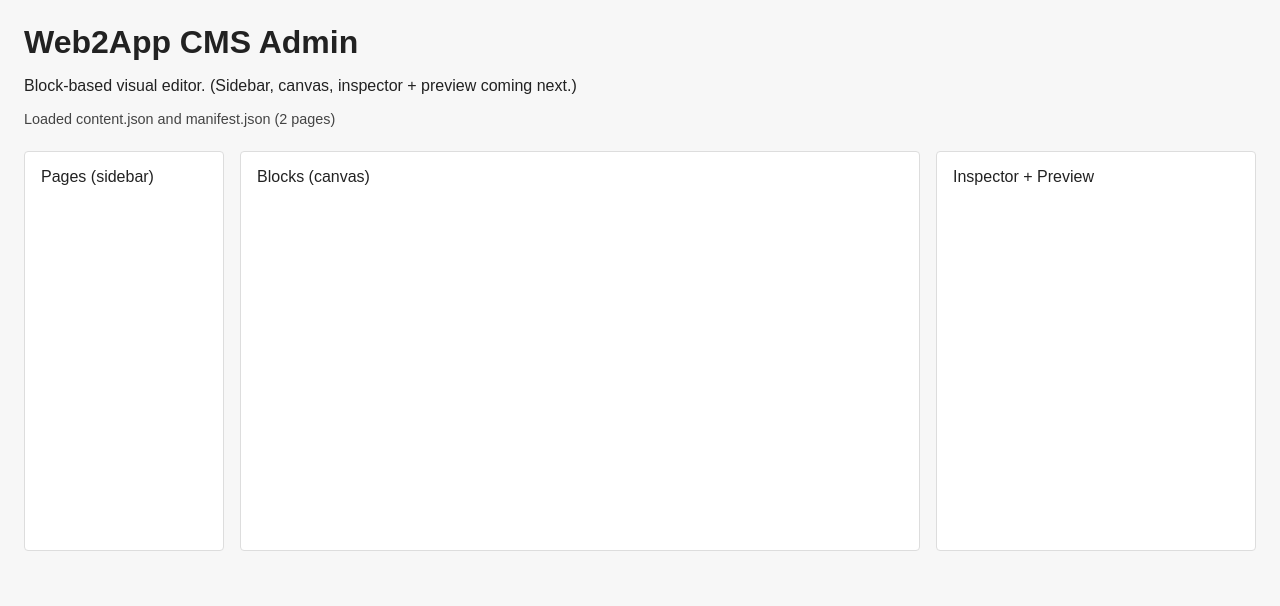
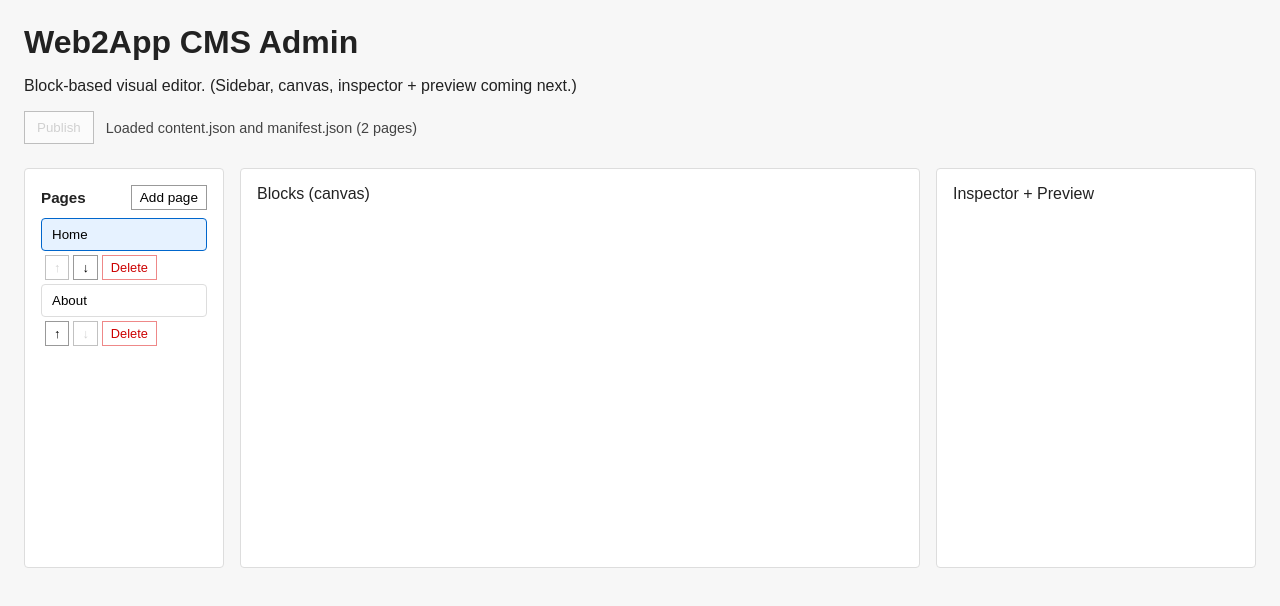
Before and after one commit to skerrey/web2app-cms, a React (Vite) app in the folder admin/: page / in a window 1280 px wide. Shown: the top 606 px of the page. Built offline with nearby package versions, Linux system fonts and the light colour scheme.

Commit message:
add sidebar

```diff
--- a/admin/public/content/content.json
+++ b/admin/public/content/content.json
@@ -6,7 +6,7 @@
       "blocks": [
         {
           "type": "text",
-          "text": "Welcome to the app."
+          "text": "TEST! TEST!"
         },
         {
           "type": "text",
--- a/admin/src/App.tsx
+++ b/admin/src/App.tsx
@@ -8,6 +8,7 @@ import {
   validateContent
 } from "./lib/json"
 import type { Manifest, Page } from "./types"
+import PageList from "./components/PageList"
 
 type LoadStatus = "idle" | "loading" | "loaded" | "error"
 
@@ -98,6 +99,39 @@ const App = () => {
           ? loadError ?? "Error"
           : ""
 
+  const handleAddPage = (page: Page) => {
+    setPages((prev) => [...prev, page])
+    setManifest((prev) =>
+      prev ? { ...prev, pagesOrder: [...prev.pagesOrder, page.id] } : null
+    )
+    setSelectedPageId(page.id)
+    setIsDirty(true)
+  }
+
+  const handleDeletePage = (id: string) => {
+    const nextPages = pages.filter((p) => p.id !== id)
+    setPages(nextPages)
+    setManifest((m) =>
+      m ? { ...m, pagesOrder: nextPages.map((p) => p.id) } : null
+    )
+    setSelectedPageId((sid) => (sid === id ? nextPages[0]?.id ?? null : sid))
+    setIsDirty(true)
+  }
+
+  const handleMovePage = (index: number, direction: -1 | 1) => {
+    const newIndex = index + direction
+    if (newIndex < 0 || newIndex >= pages.length) return
+    const next = [...pages]
+    const [removed] = next.splice(index, 1)
+    if (!removed) return
+    next.splice(newIndex, 0, removed)
+    setPages(next)
+    setManifest((m) =>
+      m ? { ...m, pagesOrder: next.map((p) => p.id) } : null
+    )
+    setIsDirty(true)
+  }
+
   return (
     <main className="container">
       <header>
@@ -105,6 +139,14 @@ const App = () => {
         <p>Block-based visual editor. (Sidebar, canvas, inspector + preview coming next.)</p>
       </header>
       <section className="actions">
+        <button
+          type="button"
+          id="publishButton"
+          disabled={!isDirty || isPublishing}
+          aria-label="Publish changes"
+        >
+          Publish
+        </button>
         <span id="status" className="status" aria-live="polite">
           {statusMessage}
         </span>
@@ -117,7 +159,17 @@ const App = () => {
         data-dirty={isDirty}
         data-publishing={isPublishing}
       >
-        <div className="layout-sidebar">Pages (sidebar)</div>
+        <div className="layout-sidebar">
+          <PageList
+            pages={pages}
+            selectedPageId={selectedPageId}
+            onSelectPage={setSelectedPageId}
+            onAddPage={handleAddPage}
+            onDeletePage={handleDeletePage}
+            onMovePage={handleMovePage}
+            disabled={loadStatus !== "loaded"}
+          />
+        </div>
         <div className="layout-canvas">Blocks (canvas)</div>
         <div className="layout-right">Inspector + Preview</div>
       </section>
--- /dev/null
+++ b/admin/src/components/PageList.tsx
@@ -0,0 +1,121 @@
+import type { Page } from "../types"
+
+const slugFromTitle = (title: string): string => {
+  const base = title
+    .trim()
+    .toLowerCase()
+    .replace(/\s+/g, "-")
+    .replace(/[^a-z0-9-]/g, "")
+  return base || "page"
+}
+
+const ensureUniqueId = (id: string, existingIds: string[]): string => {
+  if (!existingIds.includes(id)) return id
+  let n = 2
+  while (existingIds.includes(`${id}-${n}`)) n++
+  return `${id}-${n}`
+}
+
+export interface PageListProps {
+  pages: Page[]
+  selectedPageId: string | null
+  onSelectPage: (id: string) => void
+  onAddPage: (page: Page) => void
+  onDeletePage: (id: string) => void
+  onMovePage: (index: number, direction: -1 | 1) => void
+  disabled?: boolean
+}
+
+const PageList = ({
+  pages,
+  selectedPageId,
+  onSelectPage,
+  onAddPage,
+  onDeletePage,
+  onMovePage,
+  disabled = false
+}: PageListProps) => {
+  const handleAdd = () => {
+    const title = window.prompt("Page title?", "New Page")
+    if (title == null || title.trim() === "") return
+    const existingIds = pages.map((p) => p.id)
+    const baseId = slugFromTitle(title.trim())
+    const id = ensureUniqueId(baseId, existingIds)
+    const route = pages.length === 0 ? "/" : `/${id}`
+    const newPage: Page = {
+      id,
+      title: title.trim(),
+      route,
+      blocks: []
+    }
+    onAddPage(newPage)
+  }
+
+  const handleDelete = (id: string, title: string) => {
+    if (!window.confirm(`Delete page "${title}"?`)) return
+    onDeletePage(id)
+  }
+
+  return (
+    <div className="page-list">
+      <div className="page-list-header">
+        <span className="page-list-title">Pages</span>
+        <button
+          type="button"
+          className="page-list-add"
+          onClick={handleAdd}
+          disabled={disabled}
+          aria-label="Add page"
+        >
+          Add page
+        </button>
+      </div>
+      <ul className="page-list-items" role="list">
+        {pages.map((page, index) => (
+          <li key={page.id} className="page-list-item">
+            <button
+              type="button"
+              className={`page-list-item-button ${selectedPageId === page.id ? "is-selected" : ""}`}
+              onClick={() => onSelectPage(page.id)}
+              disabled={disabled}
+              aria-pressed={selectedPageId === page.id}
+            >
+              {page.title}
+            </button>
+            <div className="page-list-item-actions">
+              <button
+                type="button"
+                className="page-list-move"
+                onClick={() => onMovePage(index, -1)}
+                disabled={disabled || index === 0}
+                aria-label="Move up"
+              >
+                ↑
+              </button>
+              <button
+                type="button"
+                className="page-list-move"
+                onClick={() => onMovePage(index, 1)}
+                disabled={disabled || index === pages.length - 1}
+                aria-label="Move down"
+              >
+                ↓
+              </button>
+              <button
+                type="button"
+                className="page-list-delete"
+                onClick={() => handleDelete(page.id, page.title)}
+                disabled={disabled}
+                aria-label={`Delete ${page.title}`}
+              >
+                Delete
+              </button>
+            </div>
+          </li>
+        ))}
+      </ul>
+    </div>
+  )
+}
+
+export default PageList
--- a/admin/src/styles.css
+++ b/admin/src/styles.css
@@ -61,6 +61,81 @@ button:disabled {
   border-radius: 4px;
 }
 
+.page-list {
+  display: flex;
+  flex-direction: column;
+  gap: 8px;
+}
+
+.page-list-header {
+  display: flex;
+  align-items: center;
+  justify-content: space-between;
+  gap: 8px;
+}
+
+.page-list-title {
+  font-weight: 600;
+  font-size: 0.95rem;
+}
+
+.page-list-add {
+  padding: 4px 8px;
+  font-size: 0.85rem;
+}
+
+.page-list-items {
+  list-style: none;
+  margin: 0;
+  padding: 0;
+  display: flex;
+  flex-direction: column;
+  gap: 4px;
+}
+
+.page-list-item {
+  display: flex;
+  flex-direction: column;
+  gap: 4px;
+}
+
+.page-list-item-button {
+  text-align: left;
+  width: 100%;
+  padding: 8px 10px;
+  border: 1px solid #ddd;
+  background: #fff;
+  cursor: pointer;
+  border-radius: 4px;
+}
+
+.page-list-item-button:hover {
+  background: #f5f5f5;
+}
+
+.page-list-item-button.is-selected {
+  border-color: #0066cc;
+  background: #e6f2ff;
+}
+
+.page-list-item-actions {
+  display: flex;
+  align-items: center;
+  gap: 4px;
+  padding-left: 4px;
+}
+
+.page-list-move,
+.page-list-delete {
+  padding: 4px 8px;
+  font-size: 0.8rem;
+}
+
+.page-list-delete {
+  color: #c00;
+  border-color: #e88;
+}
+
 .page {
   background: #fff;
   border: 1px solid #ddd;
```
Also changed, not shown: admin/public/content/manifest.json, 1 other file (tests, documents, lock files or other folders).
